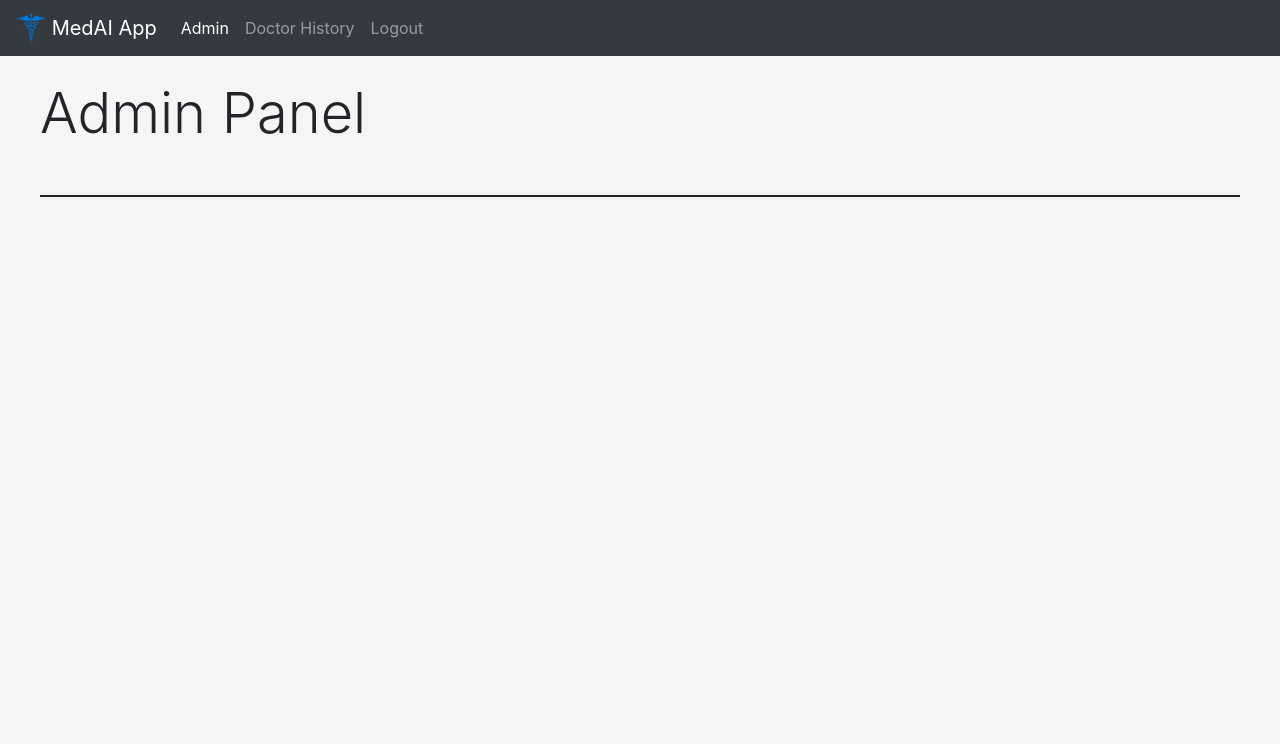
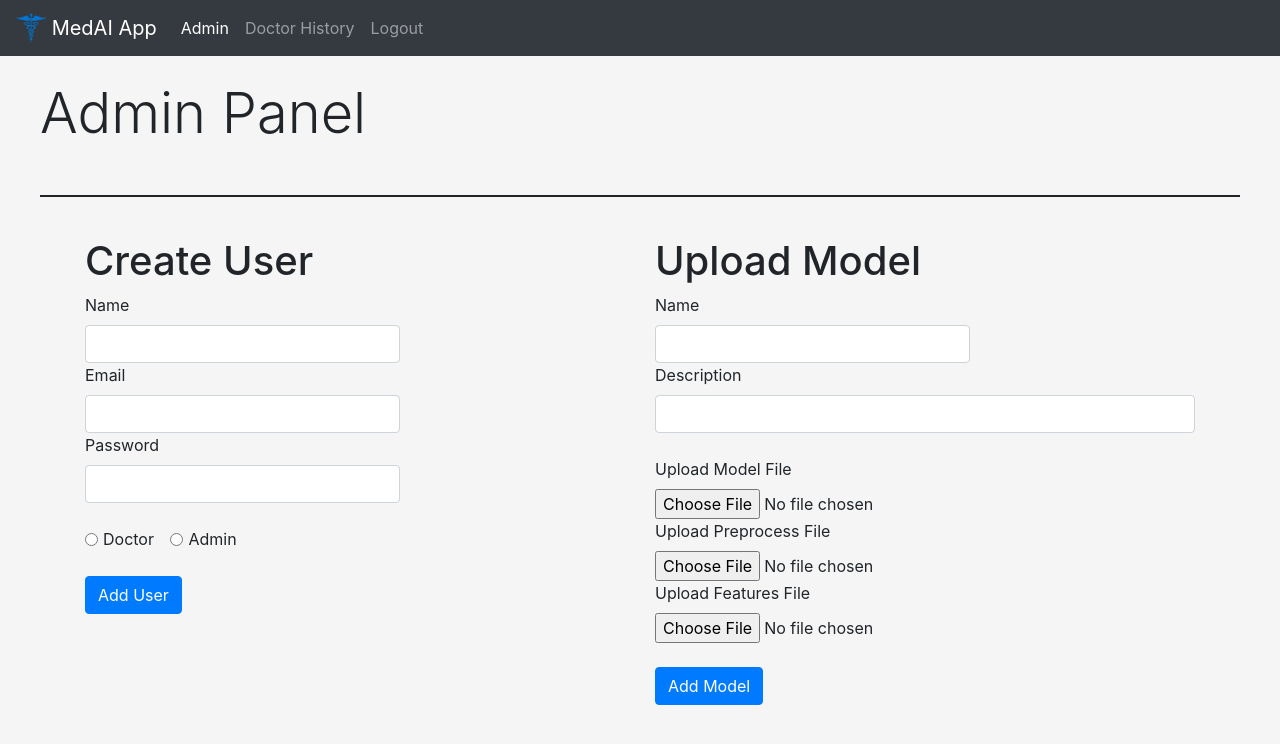
Before and after one commit to abdvc/FYP-MedAI, a Flask app: page /admin in a window 1280 px wide. Shown: the top 744 px of the page. Run offline with Flask 2, Linux system fonts and the light colour scheme; a user stored in the database is signed in; some libraries are stand-ins or nearby versions.

Commit message:
admin panel updates

```diff
--- a/templates/admin.html
+++ b/templates/admin.html
@@ -8,5 +8,47 @@
 <div class="admin-body">
     <h1 class="display-4">Admin Panel</h1>
     <br/><hr><br/>
+    <div class="container">
+    <div class="row">
+    <div class="col-6"><h1>Create User</h1>
+        <form>
+            <label>Name</label>
+            <input type="text" class="form-control col-7">
+            <label>Email</label>
+            <input type="email" class="form-control col-7">
+            <label>Password</label>
+            <input type="text"  class="form-control col-7">
+            <br>
+            <div class="form-check form-check-inline">
+                <input type="radio" class="form-check-input" id="doctor" value="doctor" name="check-admin">
+                <label class="form-check-label" for="doctor">Doctor</label>
+            </div>
+            <div class="form-check form-check-inline">
+                <input type="radio" class="form-check-input" id="admin" value="admin" name="check-admin">
+                <label class="form-check-label" for="admin">Admin</label>
+            </div>
+            <br><br>
+            <button type="submit" class="btn btn-primary mb-2">Add User</button>
+        </form>
+    </div>
+    <div class="col-6"><h1>Upload Model</h1>
+        <form>
+            <label>Name</label>
+            <input type="text" class="form-control col-7">
+            <label>Description</label>
+            <input type="text" class="form-control col">
+            <br>
+            <label>Upload Model File</label>
+            <input type="file" class="form-control-file" id="model-upload">
+            <label>Upload Preprocess File</label>
+            <input type="file" class="form-control-file" id="preprocess-upload">
+            <label>Upload Features File</label>
+            <input type="file" class="form-control-file" id="features-upload">
+            <br>
+            <button type="submit" class="btn btn-primary mb-2">Add Model</button>
+        </form>
+    </div>
+</div>
+</div>
 </div>
 {% endblock %}
--- a/templates/diagnosis.html
+++ b/templates/diagnosis.html
@@ -4,3 +4,4 @@
 {% endblock %}
 {% block title %}Med AI | Diagnosis Results{% endblock %}
 {% block content %}
+{% endblock %}
```
